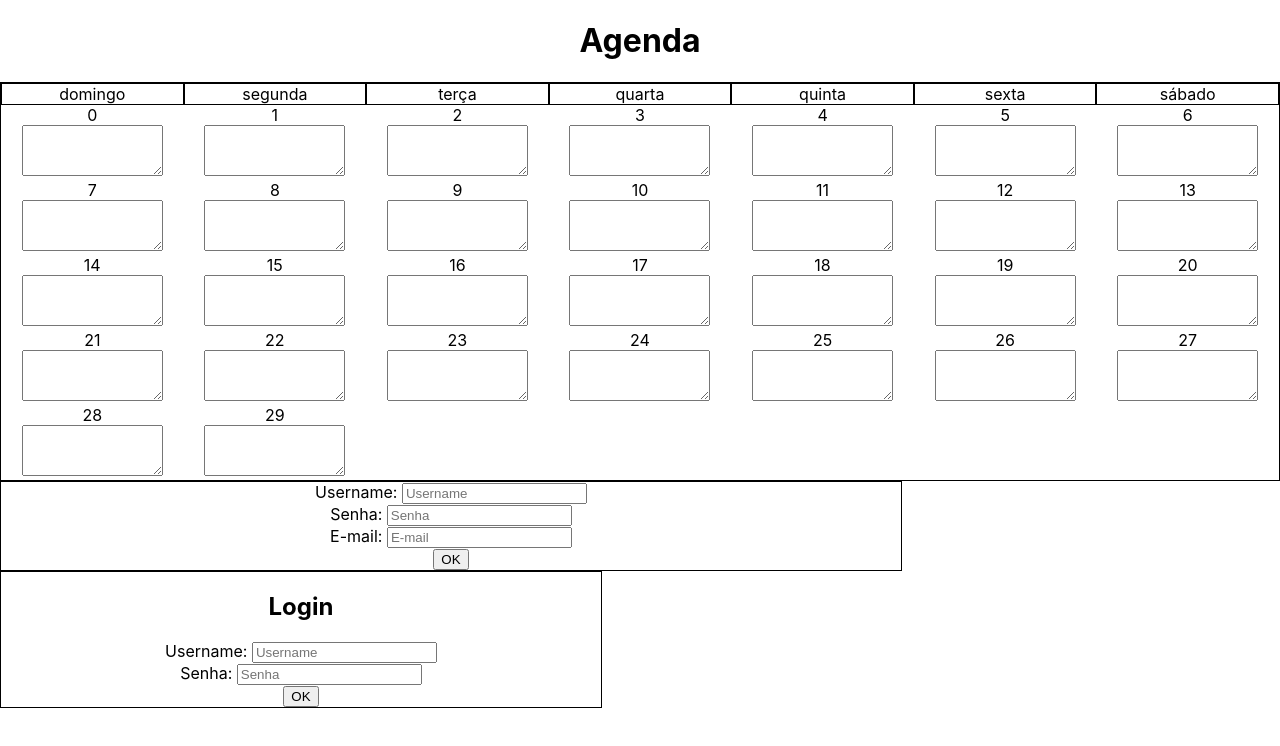
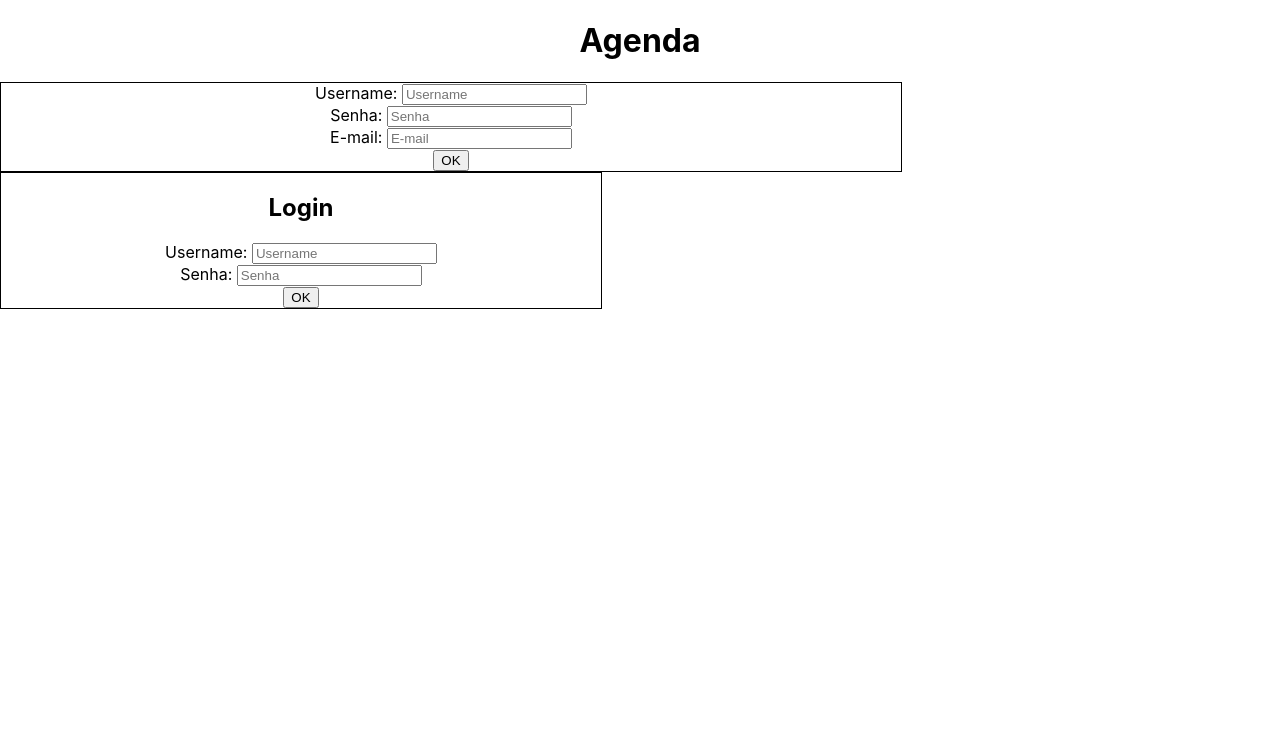
Before and after one commit to ICEI-PUC-Minas-PMV-SInt/pmv-sint-2024-1-e2-proj-front-t1-pmv-sint-2024-1-e2-proj-front-t1-teste, a React (Create React App) app in the folder src/teste-app/: page / in a window 1280 px wide. Shown: the top 746 px of the page. Built offline with nearby package versions, Linux system fonts and the light colour scheme.

Commit message:
grid pelo JS

```diff
--- a/src/teste-app/src/App.js
+++ b/src/teste-app/src/App.js
@@ -47,7 +47,8 @@ function App() {
     <div className="App">
       {currentUser.username? <span>Bem-vindo, {currentUser.username}!</span>: <></>}
       <h1>Agenda</h1>
-      <Tabela currentUser={currentUser} />
+      {currentUser.username? <Tabela currentUser={currentUser} />: <></>}
+
       <div className="container_1">
         <form>
           <label>Username: </label>
--- a/src/teste-app/src/components/Tabela/Tabela.css
+++ b/src/teste-app/src/components/Tabela/Tabela.css
@@ -1,6 +1,6 @@
 .container{
     display: grid;
-    grid-template-columns: repeat(7, auto);
+    /* grid-template-columns: repeat(7, auto); */
     border: 1px black solid;
 }
 
--- a/src/teste-app/src/components/Tabela/Tabela.js
+++ b/src/teste-app/src/components/Tabela/Tabela.js
@@ -4,8 +4,15 @@ import './Tabela.css'
 function Tabela({ currentUser }) {
     const history = JSON.parse(localStorage.getItem("compromissos-" + currentUser.username)) || [];
     const [compromissos, setCompromissos] = useState(history);
+    const [gridStyle, setGridStyle] = useState({
+        gridTemplateColumns: `repeat(${history.length <= 5? 3:7}, auto)`
+    })
+
     useEffect(() => {
         setCompromissos(history);
+        setGridStyle({
+            gridTemplateColumns: `repeat(${history.length <= 5? 3:7}, auto)`
+        });
     }, [currentUser]);
 
     const handleSetCompromisso = (evt, dia) => {
@@ -20,8 +27,8 @@ function Tabela({ currentUser }) {
     const dias_mes = Array.from(Array(30).keys())
     return (
         <>
-            <div className='container'>
-                {dias_semana.map((dia) => <span>{dia}</span>)}
+            <div className='container'  style={gridStyle}>
+                {history.length > 5? dias_semana.map((dia) => <span>{dia}</span>) : <></>}
                 {
                     dias_mes.map(dia =>
                         <div>
```
